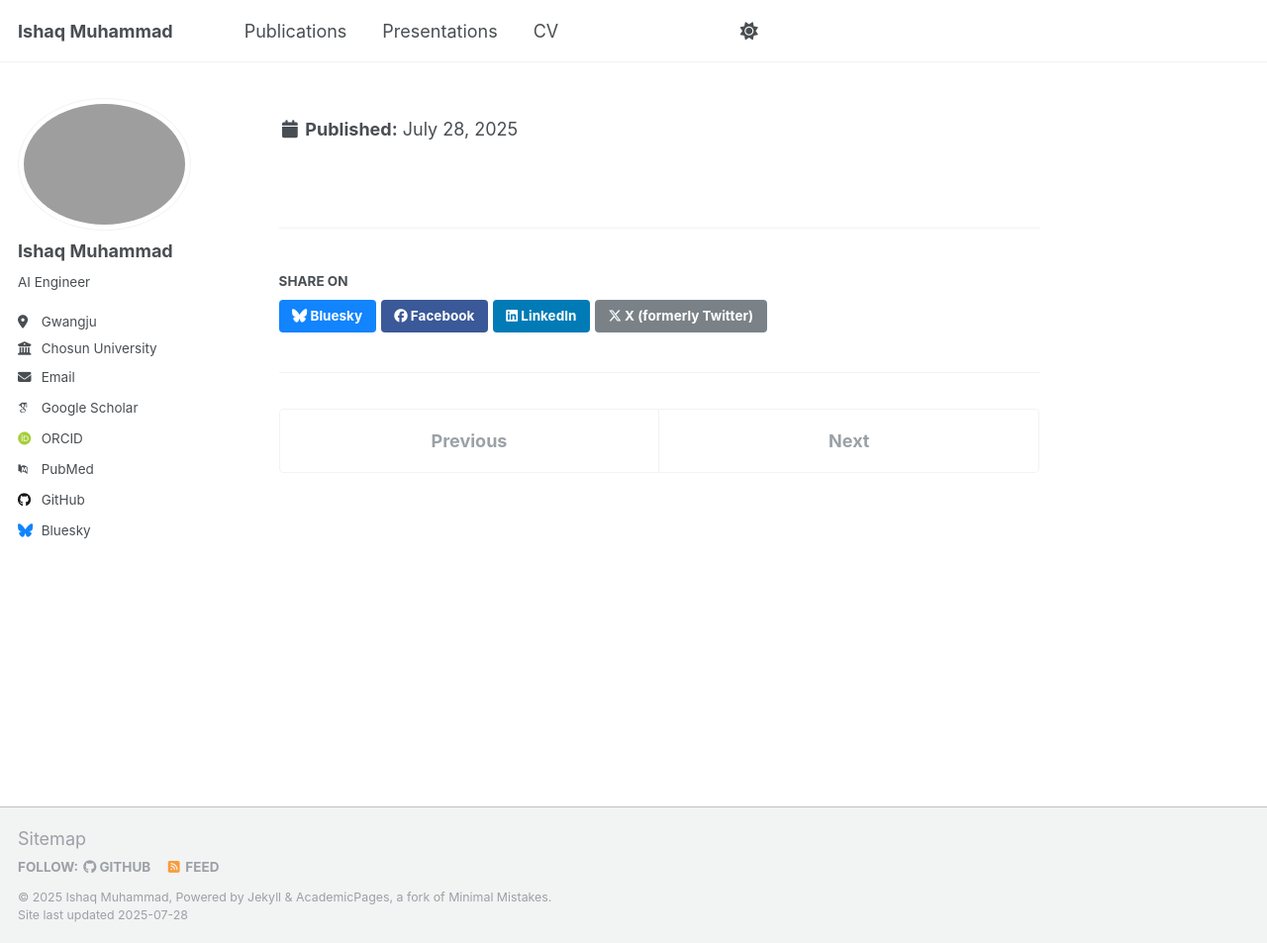
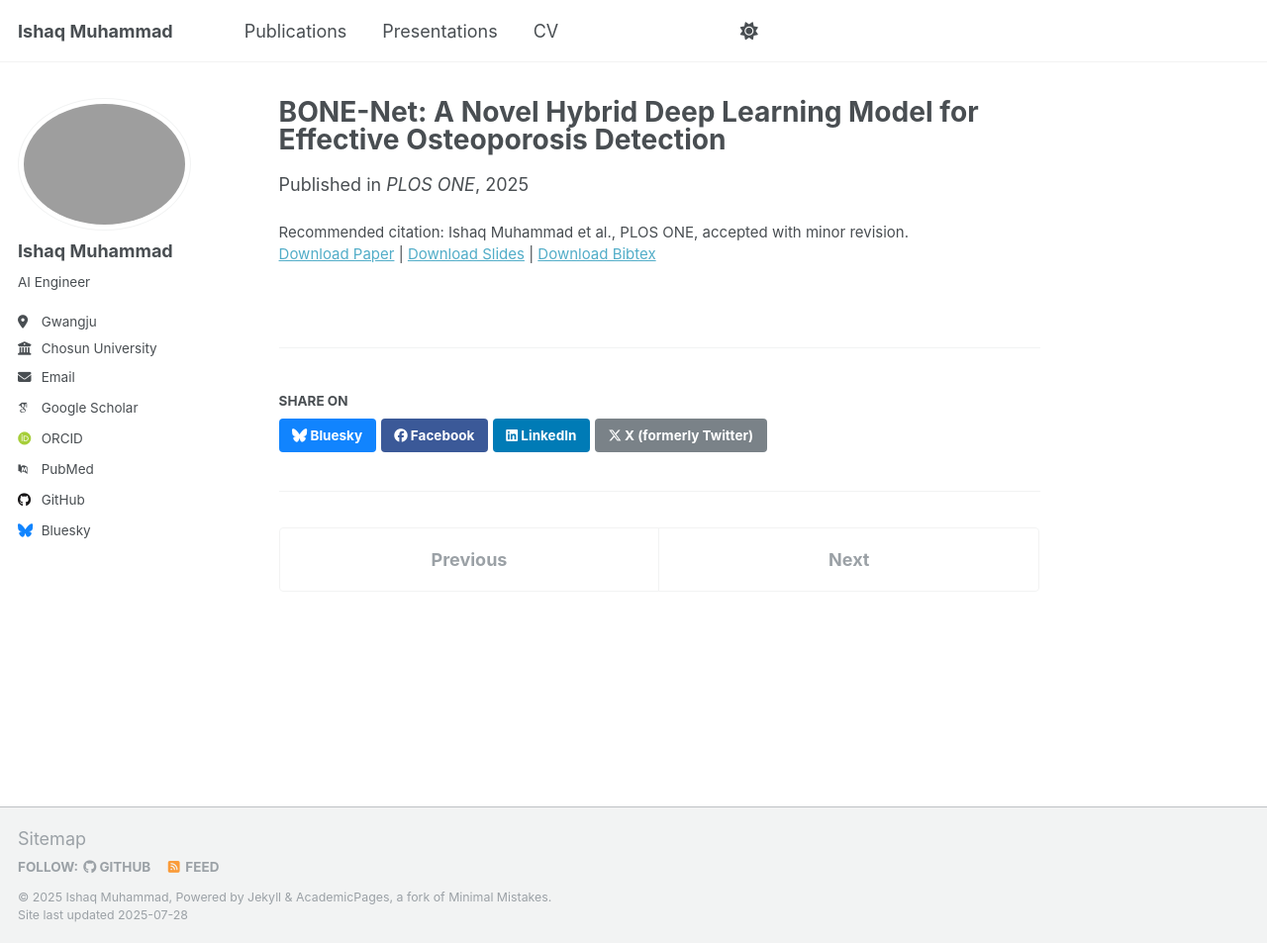
Before and after one commit to IshaqMKhan/IshaqMKhan.github.io, a Jekyll site: the page built from _publications/2009-10-01-paper-title-number-1.md, in a window 1280 px wide and 953 px high. Shown: the whole window at 99% size. Built offline with Jekyll 4.4.1, drawn with Linux system fonts in a browser that asks for light colours; some web fonts are replaced; a script that is not in the unit is left out.

Commit message:
Update 2009-10-01-paper-title-number-1.md

```diff
--- a/_publications/2009-10-01-paper-title-number-1.md
+++ b/_publications/2009-10-01-paper-title-number-1.md
@@ -1,7 +1,13 @@
 ---
-pub_date: 2025
-title: BONE-Net: A Novel Hybrid Deep Learning Model for Effective Osteoporosis Detection
-venue: PLOS ONE
-excerpt: This paper presents BONE-Net, a hybrid deep-learning model combining DenseNet169, Vision Transformer, and Attention Module for osteoporosis detection. Accepted with minor revision.
-url_slug: bone-net
+title: "BONE-Net: A Novel Hybrid Deep Learning Model for Effective Osteoporosis Detection"
+collection: publications
+category: manuscripts
+permalink: /publication/2025-01-01-bone-net
+excerpt: 'This paper presents BONE-Net, a hybrid deep-learning model combining DenseNet169, Vision Transformer, and Attention Module for osteoporosis detection. Accepted with minor revision.'
+date: 2025-01-01
+venue: 'PLOS ONE'
+slidesurl: ''
+paperurl: ''
+bibtexurl: ''
+citation: 'Ishaq Muhammad et al., PLOS ONE, accepted with minor revision.'
 ---
```
